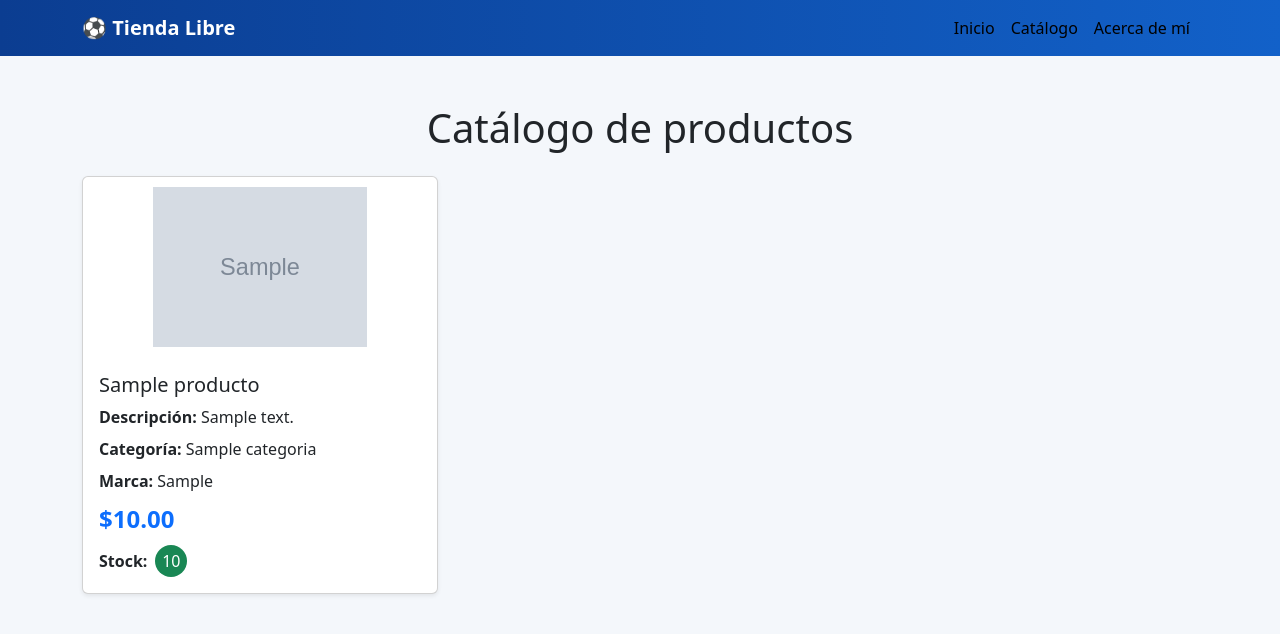
After one commit to Villada-PG3/trabajo-practico-tienda-libre-maxecora, a Django app: page /catalogo/ in a window 1280 px wide. The commit adds this page. Shown: the top 634 px of the page. Run offline with Django 5.2, Linux system fonts and the light colour scheme; tables that the repository leaves empty hold one stand-in row (values such as "Sample post"); grey boxes marked "Sample" are stand-in pictures.

Commit message:
feat: catalogo dinámico conectado con el ORM.

```diff
--- a/TEMPLATE/_navbar.html
+++ b/TEMPLATE/_navbar.html
@@ -7,6 +7,7 @@
         <div class="collapse navbar-collapse" id="navbarNav">
             <ul class="navbar-nav ms-auto">
                 <li class="nav-item"><a class="nav-link" href="{% url 'tiendalibre:home' %}">Inicio</a></li>
+                <li class="nav-item"><a class="nav-link" href="{% url 'tiendalibre:catalogo' %}">Catálogo</a></li>
                 <li class="nav-item"><a class="nav-link" href="{% url 'tiendalibre:acerca-de-mi' %}">Acerca de mí</a></li>
             </ul>
         </div>
--- /dev/null
+++ b/TEMPLATE/catalogo.html
@@ -0,0 +1,45 @@
+{% extends 'base.html' %}
+{% block title %}Catálogo | Tienda Libre{% endblock %}
+
+{% block content %}
+    <div class="row">
+        <div class="col-12">
+            <h1 class="text-center mb-4">Catálogo de productos</h1>
+        </div>
+
+        {% for producto in productos %}
+            <div class="col-12 col-md-6 col-lg-4 mb-4">
+                <article class="card h-100 shadow-sm">
+                    {% if producto.imagen %}
+                        <img src="{{ producto.imagen.url }}" class="card-img-top" alt="{{ producto.nombre }}" style="height: 180px; object-fit: contain; padding: 10px;">
+                    {% endif %}
+                    <div class="card-body">
+                        <h2 class="card-title h5">{{ producto.nombre }}</h2>
+                        <p class="card-text mb-2"><strong>Descripción:</strong> {{ producto.descripcion|truncatewords:40 }}</p>
+                        <p class="card-text mb-2"><strong>Categoría:</strong> {{ producto.categoria.nombre|default:"Sin categoría" }}</p>
+                        <p class="card-text mb-2"><strong>Marca:</strong> {{ producto.marca }}</p>
+                        <p class="card-title fs-4 fw-bold text-primary" title="Precio del producto">
+                            {% if producto.precio %}${{ producto.precio }}{% else %}Sin precio{% endif %}
+                        </p>
+                        <p class="card-text mb-0 d-flex align-items-center gap-2">
+                            <strong>Stock:</strong>
+                            {% if producto.stock > 0 %}
+                                <span class="d-inline-flex align-items-center justify-content-center rounded-circle bg-success text-white" style="width: 2rem; height: 2rem;" title="Stock disponible">
+                                    {{ producto.stock }}
+                                </span>
+                            {% else %}
+                                <span class="d-inline-flex align-items-center justify-content-center rounded-circle bg-danger text-white" style="width: 2rem; height: 2rem;" title="Sin stock">
+                                    {{ producto.stock }}
+                                </span>
+                            {% endif %}
+                        </p>
+                    </div>
+                </article>
+            </div>
+        {% empty %}
+            <div class="col-12">
+                <p class="alert alert-warning text-center">No hay productos cargados.</p>
+            </div>
+        {% endfor %}
+    </div>
+{% endblock %}
--- a/tiendalibre/urls.py
+++ b/tiendalibre/urls.py
@@ -5,6 +5,7 @@ app_name = 'tiendalibre'
 
 urlpatterns = [
     path('', views.home, name='home'),
+    path('catalogo/', views.catalogo, name='catalogo'),
     path('home_1/', views.home_1, name='home_1'),
     path('acerca-de-mi/', views.acerca_de_mi, name='acerca-de-mi'),
 ]
--- a/tiendalibre/views.py
+++ b/tiendalibre/views.py
@@ -21,12 +21,16 @@ def home(request):
     ]
 
     contexto = {
-        'productos': Producto.objects.all(),
         'productos_destacados': productos_destacados,
+        'productos_recientes': Producto.objects.select_related('categoria').order_by('-fecha_creacion', '-id')[:3],
         'titulo': 'Tienda Libre',
         'esta_logueado': True, #False muestra un mensaje que se necesita estar logueado
     }
     return render(request, 'home.html', contexto)
 
+def catalogo(request):
+    productos = Producto.objects.select_related('categoria').all()
+    return render(request, 'catalogo.html', {'productos': productos})
+
 def acerca_de_mi(request):
     return render(request, 'acerca-de-mi.html')
```
Also changed, not shown: TEMPLATE/home.html (+12 -20 lines).
